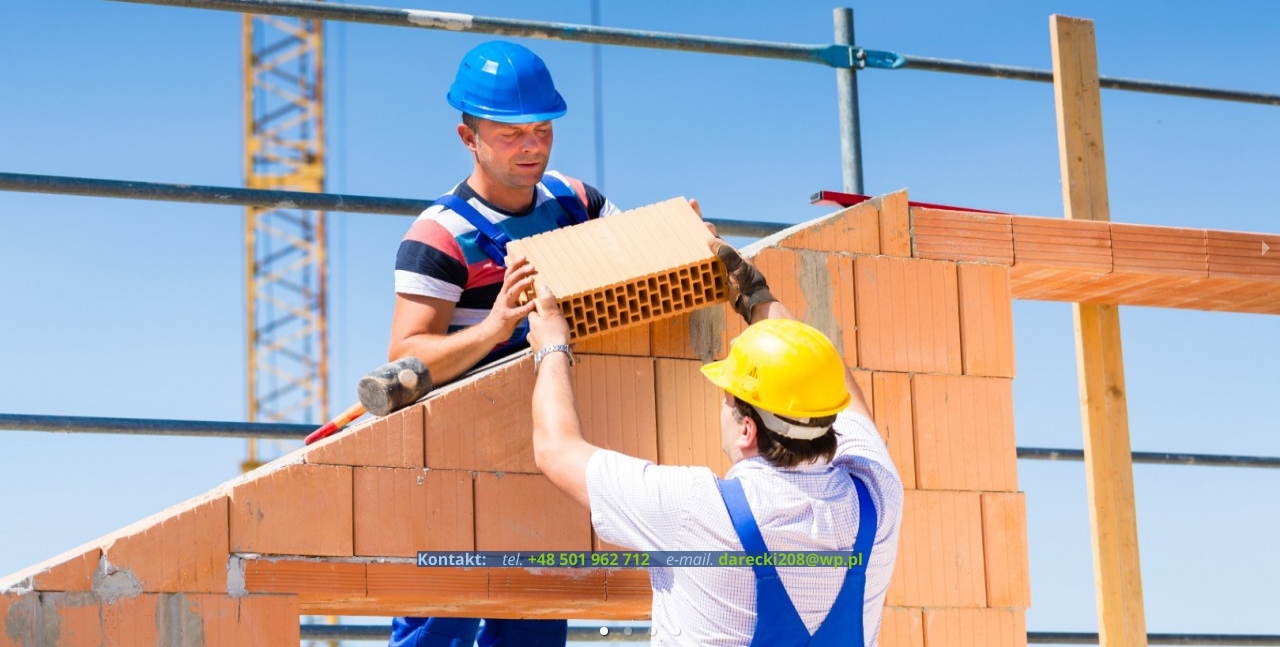
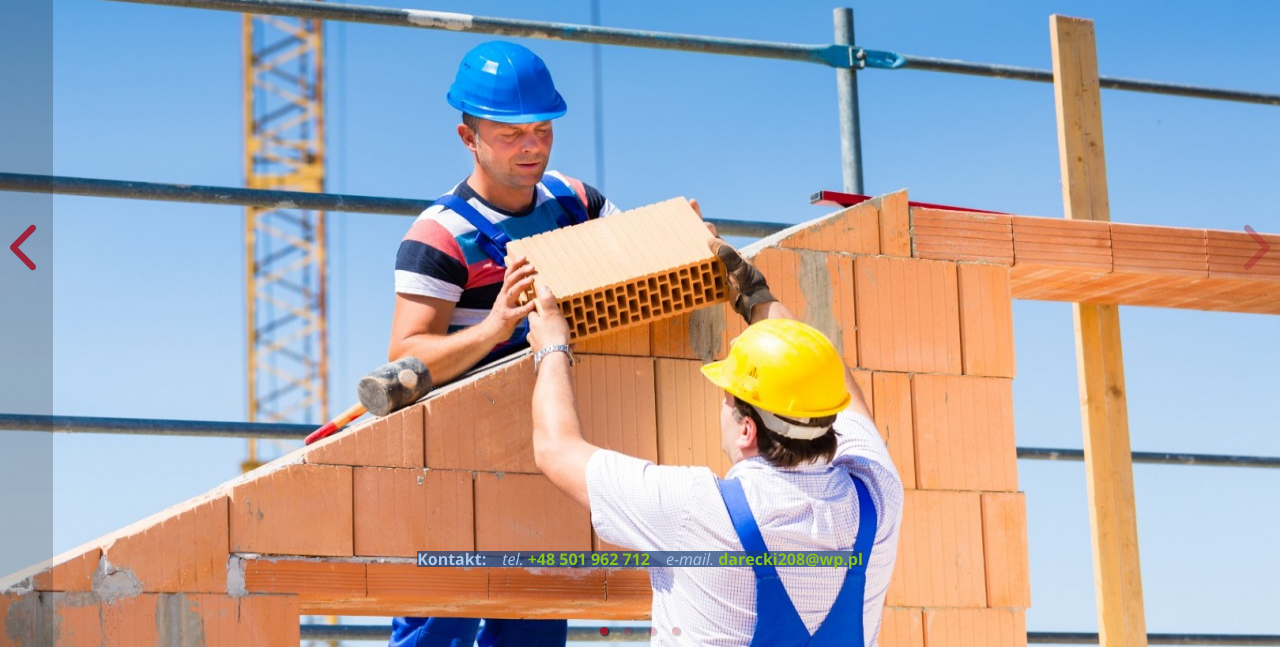
Before and after one commit to WiktorWK/PHU_Darek, a React app in the folder phu_darek_1_0/: page / in a window 1280 px wide. Shown: the part 153-800 px from the top of the page. Built offline with nearby package versions, Linux system fonts and the light colour scheme.

Commit message:
zmienione style caruseli

```diff
--- a/phu_darek_1_0/public/index.html
+++ b/phu_darek_1_0/public/index.html
@@ -9,6 +9,7 @@
       content="Web site created using create-react-app"
     />
     <title>PHU Dariusz Formela</title>
+    <script src="https://kit.fontawesome.com/e7988c0cf5.js" crossorigin="anonymous"></script>
   </head>
   <body>
     <noscript>You need to enable JavaScript to run this app.</noscript>
--- a/phu_darek_1_0/src/components/main/BtnSide.js
+++ b/phu_darek_1_0/src/components/main/BtnSide.js
@@ -23,9 +23,9 @@ const BtnSide = ({ props }) => {
 
 
     return (
-        <div className='main_btnside' onClick={(ev) => onClickHandler(ev)} >
+        <button className='main_btnside' onClick={(ev) => onClickHandler(ev)} >
             <span className={classes} />
-        </div>
+        </button>
     );
 }
 
--- a/phu_darek_1_0/src/components/main/Photos.js
+++ b/phu_darek_1_0/src/components/main/Photos.js
@@ -1,7 +1,6 @@
 import React from 'react';
 
 import { Carousel } from 'react-responsive-carousel';
-
 
 import 'react-responsive-carousel/lib/styles/carousel.min.css';
 
@@ -18,17 +17,25 @@ const Photos = () => {
 
     return (
         <Carousel
+            autoPlay={true}
+            infiniteLoop={true}
+            interval={4000}
             centerMode={false}
             showThumbs={false}
+            renderArrowPrev={(clickHandler, hasPrev, label) => <button onClick={clickHandler} type="button" aria-label={label} className="control-arrow control-prev"></button>}
+            renderArrowNext={(clickHandler, hasNext, label) => <button onClick={clickHandler} type="button" aria-label={label} className="control-arrow control-next"></button>}
+
         >
-            {imges.map((el, i) => {
-                return (
-                    <div  key={i}>
-                        <img className='main_img'  alt="construction site" src={el} />
-                    </div>
-                );
-            })}
-        </Carousel>
+            {
+                imges.map((el, i) => {
+                    return (
+                        <div key={i}>
+                            <img className='main_img' alt="construction site" src={el} />
+                        </div>
+                    );
+                })
+            }
+        </Carousel >
 
     );
 
--- a/phu_darek_1_0/src/scss/app.scss
+++ b/phu_darek_1_0/src/scss/app.scss
@@ -2,7 +2,7 @@
 @import './constants/colors';
 @import './constants/fonts';
 
-@import './animations.scss';
+@import './arrows.scss';
 
 @import './container.scss';
 
--- /dev/null
+++ b/phu_darek_1_0/src/scss/arrows.scss
@@ -0,0 +1,26 @@
+.control-arrow {
+}
+
+.control-prev::before {
+    border: none !important;
+    display: block !important;
+    content: '\f053' !important;
+    font-family: "Font Awesome 5 Free";
+    font-weight: 600;
+    font-size: 200%;
+    color: $color-logo;
+}
+
+.control-next::before {
+    border: none !important;
+    display: block !important;
+    content: '\f054' !important;
+    font-family: "Font Awesome 5 Free";
+    font-weight: 600;
+    font-size: 200%;
+    color: $color-logo;
+}
+
+.dot {
+    background-color: $color-logo !important;
+}
--- a/phu_darek_1_0/src/scss/main.scss
+++ b/phu_darek_1_0/src/scss/main.scss
@@ -16,5 +16,4 @@
             max-height: 100vh;
         }
     }
-
 }
```
